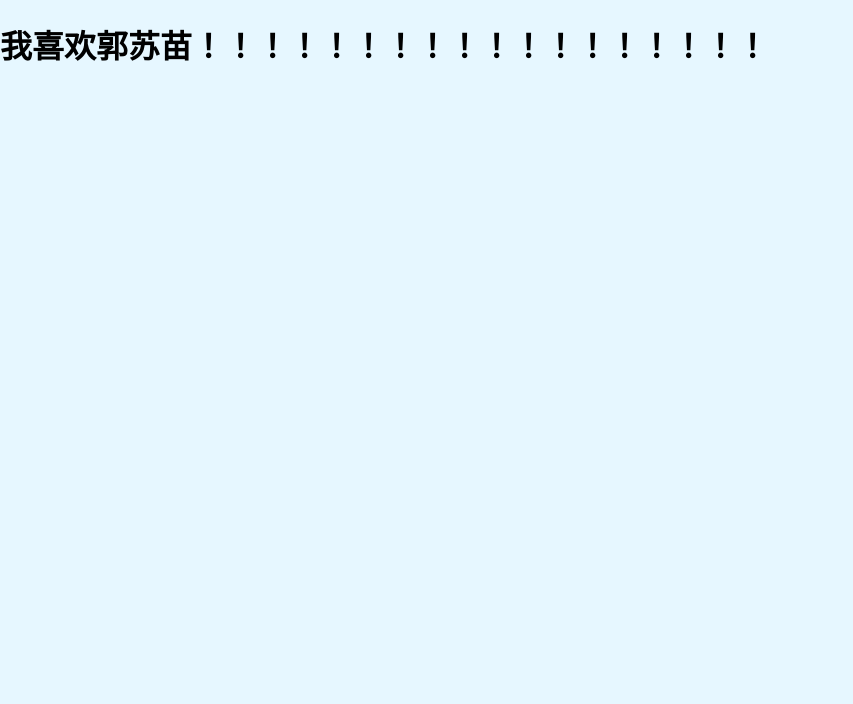
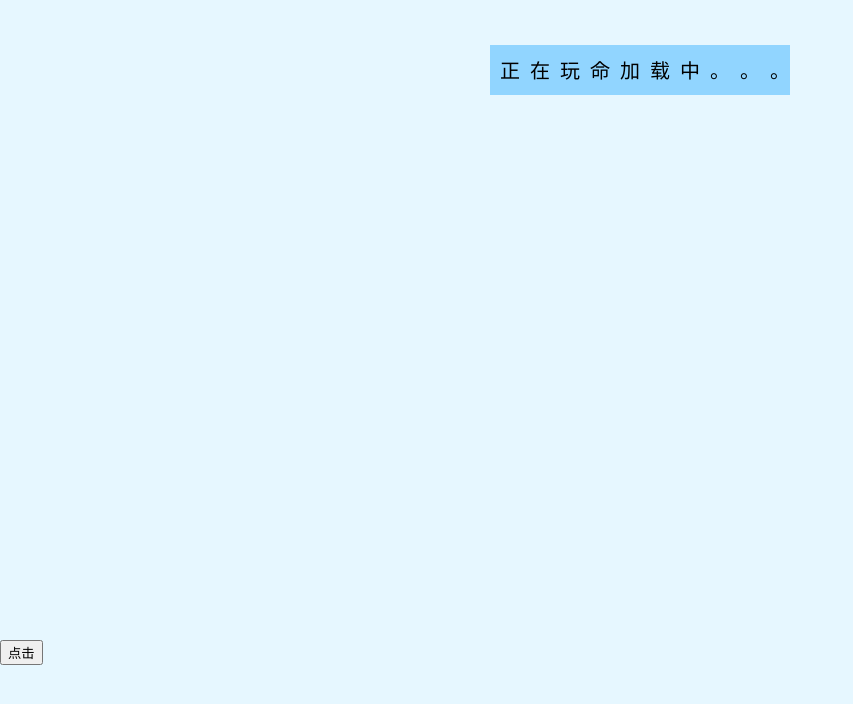
Before and after one commit to xizhuangyuan/ILoveyou, a website built with webpack: page index.html in a window 1280 px wide. Shown: the whole page, without its empty margins (0-853 px from the left). Built offline with nearby package versions, Linux system fonts and the light colour scheme.

Commit message:
修改了index文件

```diff
--- a/index.html
+++ b/index.html
@@ -9,7 +9,7 @@
 </head>
 <body>
     <div id="wrap">
-        <!-- <div class="header">
+        <div class="header">
             <div class="header-div">
 
             </div>
@@ -33,8 +33,7 @@
         </div>
         <div class="footer">
             <button class="disappear">点击</button>
-        </div> -->
-        <h1>我喜欢郭苏苗！！！！！！！！！！！！！！！！！！</h1>
+        </div>
     </div>
 
 </body>
```
